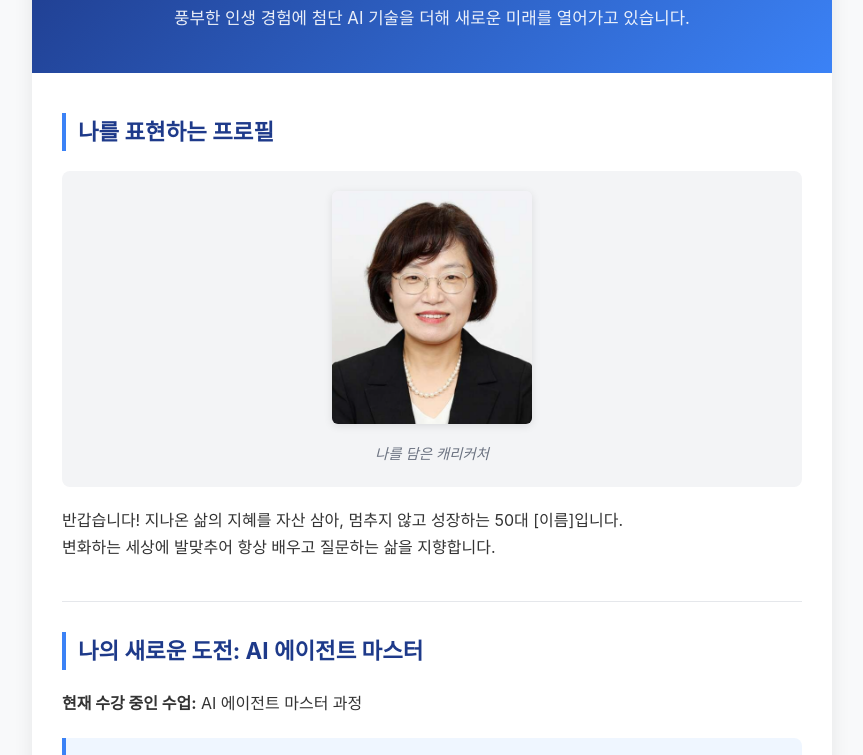
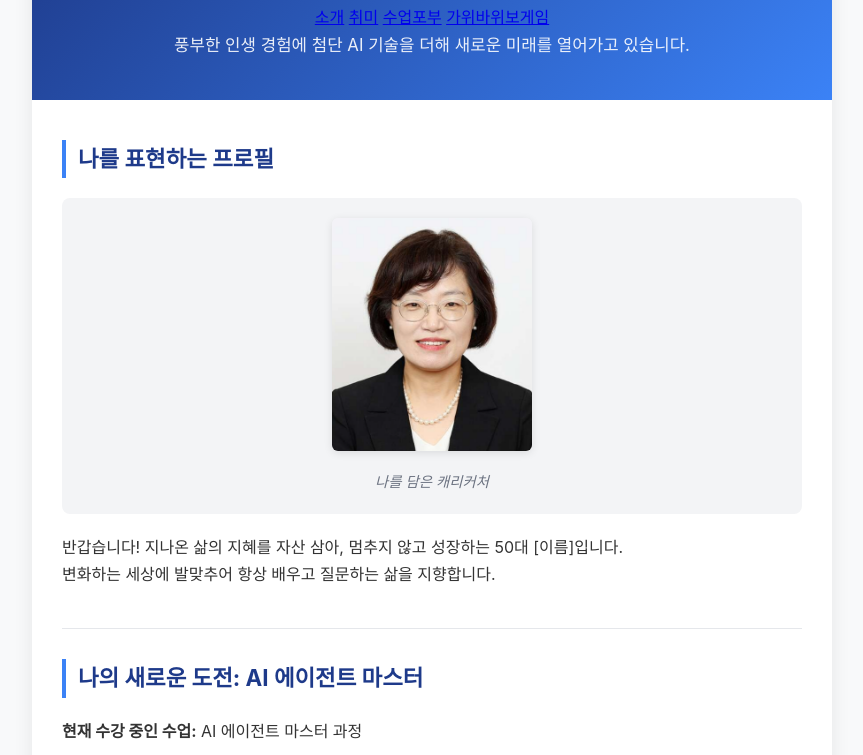
Before and after one commit to hera2025/AITest, a plain HTML site: page index.html in a window 1280 px wide. Shown: the part 137-892 px from the top of the page, without its empty margins (208-1071 px from the left). Drawn offline with Linux system fonts and the light colour scheme.

Commit message:
Add files via upload

```diff
--- a/index.html
+++ b/index.html
@@ -151,6 +151,12 @@
 
         <header>
             <h1>안녕하세요, AI 시대를 주도하는 [헤라]입니다</h1>
+            <nav>
+                <a href="#intro">소개</a>
+                <a href="#hobby">취미</a>
+                <a href="#goal">수업포부</a>
+                <a href="./가위바위보게임.html">가위바위보게임</a>
+            </nav>
             <p>풍부한 인생 경험에 첨단 AI 기술을 더해 새로운 미래를 열어가고 있습니다.</p>
         </header>
 
```
